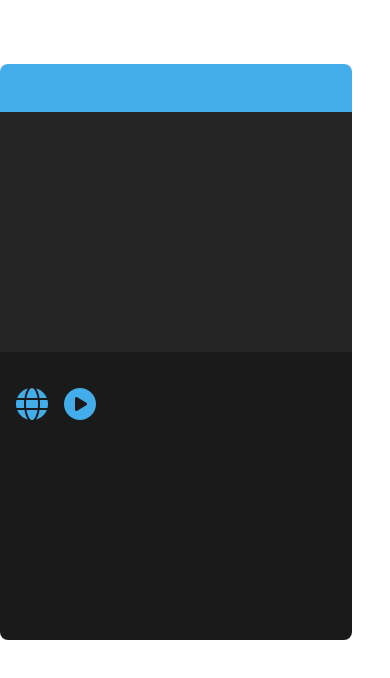
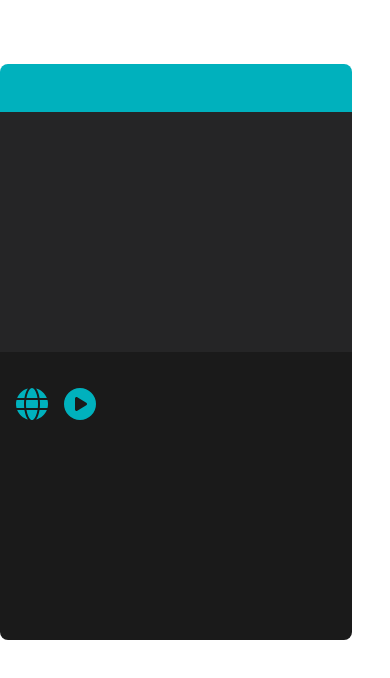
Before and after one commit to lbd1607/portfolio, a Next.js app: page /components/ProjectCard in a window 390 px wide. Shown: the top 678 px of the page. Built offline with nearby package versions, Linux system fonts and the light colour scheme.

Commit message:
Mobile styling

```diff
--- a/pages/index.tsx
+++ b/pages/index.tsx
@@ -44,7 +44,7 @@ const Home: NextPage = () => {
         <meta name="description" content="Laura Davis - Software Dev" />
         <link rel="icon" href="/favicon.ico" />
       </Head>
-      <div className="h-[100vh] bg-contain bg-no-repeat bg-hero bg-fixed bg-right z-10">
+      <div className="h-[100vh] lg:bg-contain bg-no-repeat bg-hero bg-fixed lg:bg-right-top bg-center bg-cover z-10">
         <Navbar />
         <Intro />
       </div>
--- a/tailwind.config.js
+++ b/tailwind.config.js
@@ -23,11 +23,11 @@ module.exports = {
         coolwhite: "#DFE4F2",
         primary: {
           dark: "#080808",
-          medium: "#1B1A1A",
+          medium: "#1A1A1A",
           light: "#252526",
         },
-        accent: "#43ADE9",
-        accentdark: "#327EA8",
+        accent: "#00B1BD",
+        accentdark: "#01757d",
       },
     },
   },
```
